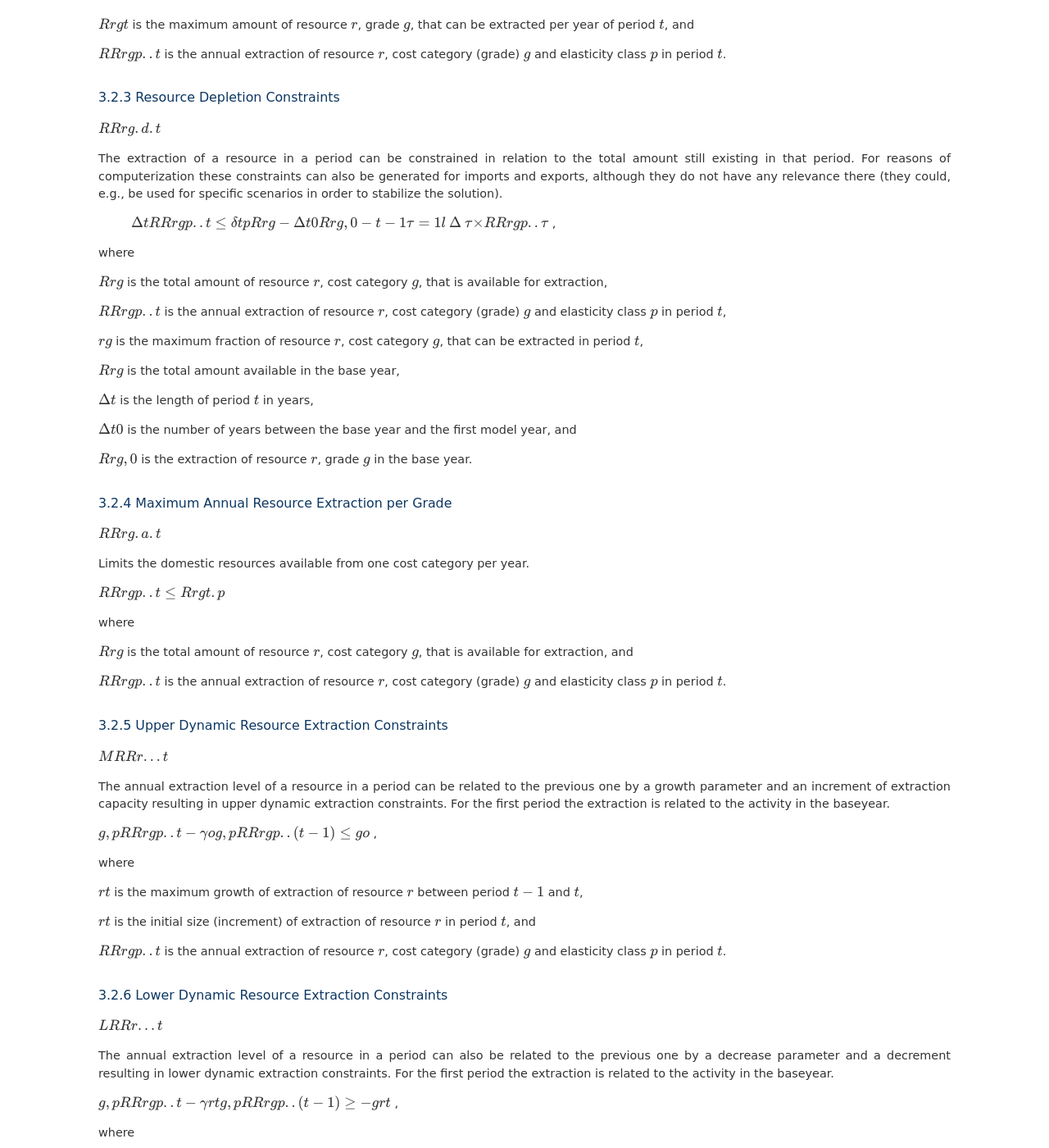
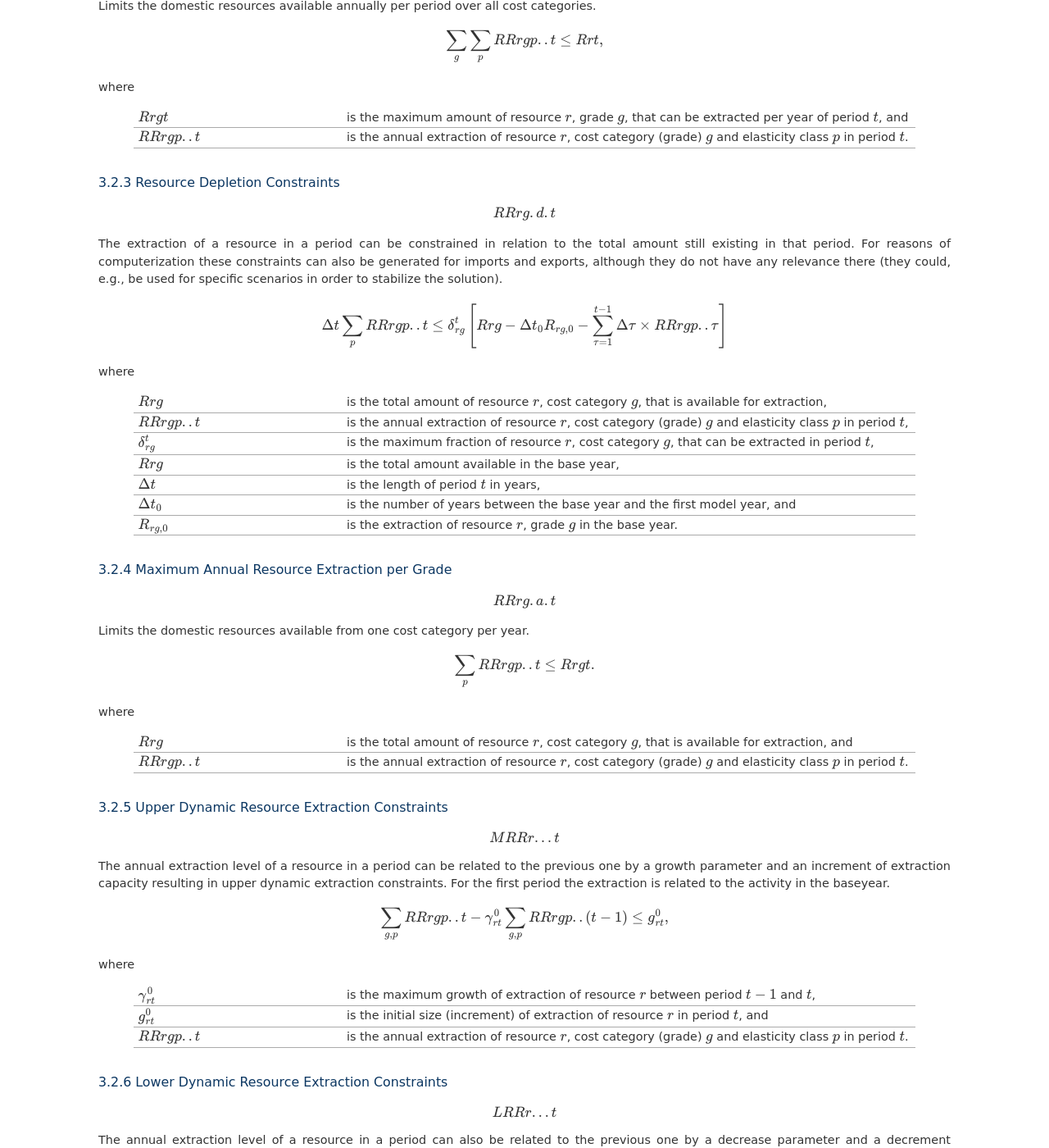
Before and after one commit to yiyi1991/message-ix-models, a Sphinx documentation site: the page built from doc/global/source/message_globiom/annex/message/domestic_resources.rst, in a window 1280 px wide and 1400 px high, scrolled down 1273 px. Shown: the whole window at 82% size. Built offline with Sphinx 7.4.7, drawn with Linux system fonts in a browser that asks for light colours; pages that are not in the unit, such as notebooks, are missing from menus; some of the changed text lies outside the part shown.

Commit message:
Update domestic_resources.rst

```diff
--- a/doc/global/source/message_globiom/annex/message/domestic_resources.rst
+++ b/doc/global/source/message_globiom/annex/message/domestic_resources.rst
@@ -11,138 +11,195 @@
 
 where
 
+.. list-table::
+   :widths: 40 110
+   :header-rows: 0
 
-:math:`R` 	identifies resource extraction variables,
-:math:`z`	is the level on that the resource is defined (usually :math:`= R)`,
-:math:`r`	is the identifier of the resource being extracted,
-:math:`g`	is the grade (also called cost category) of resource :math:`r, g \in \{a, b, c, ...\}`.
-:math:`p`	is the class of supply elasticity, which is defined for the resource and grade, or ”.”, if no elasticity is defined for this resource and grade, and
-:math:`t`	identifies the period.
+   * - :math:`R`
+     - identifies resource extraction variables,
+   * - :math:`z`
+     - is the level on that the resource is defined (usually :math:`= R)`,
+   * - :math:`r`
+     - is the identifier of the resource being extracted,
+   * - :math:`g`
+     - is the grade (also called cost category) of resource :math:`r, g \in \{a, b, c, ...\}`.
+   * - :math:`p`
+     - is the class of supply elasticity, which is defined for the resource and grade, or ”.”, if no elasticity is defined for this resource and grade, and
+   * - :math:`t`
+     - identifies the period.
 
-The resource variables are energy flow variables and represent the annual rate of extraction
-of resource :math:`r`. If several grades are defined, one variable per grade is generated (identifier :math:`g` in position 4). Supply elasticities can be defined for resource extraction as described in section 9.11; in this case one variable per elasticity class (identifier :math:`p` in position 5) is generated.
+The resource variables are energy flow variables and represent the annual rate of extraction of resource :math:`r`. If several grades are defined, one variable per grade is generated (identifier :math:`g` in position 4). Supply elasticities can be defined for resource extraction as described in section 9.11; in this case one variable per elasticity class (identifier :math:`p` in position 5) is generated.
 
 3.2 	Constraints
 ----
 The overall availability of a resource is limited in the availability constraint per grade, annual resource consumption can be constrained per grade (sum of the elasticity classes) and total. Additionally resource depletion and dynamic resource extraction constraints can be modelled.
 
+
 3.2.1 	Resource Availability per Grade
 ~~~~~~~~~~~~~~~~~
-:math:`RRrg.g..`
+
+.. math::
+   RRrg.g..
 
 Limits the domestic resource available from one cost category (grade) over the whole time horizon. Total availability of a resource is defined  as the sum over the grades.
 
-
-:math:`∆t × RRrgp..t  ≤ Rrg  − ∆t0Rrg,0 , p	t`
+.. math::
+   \sum_p\sum_t\Delta t\times RRrgp..t \leq Rrg - \Delta t_0R_{rg,0},
 
 where
 
-:math:`Rrg`	is the total amount of resource :math:`r`, cost category :math:`g`, that is available for extraction,
+.. list-table::
+   :widths: 40 110
+   :header-rows: 0
 
-:math:`RRrgp..t`	is the annual extraction of resource :math:`r`, cost category (grade):math:`g` and elasticity class :math:`p` in period :math:`t`,
-
-:math:`∆t` 	is the length of period :math:`t`.
-
-:math:`∆t0`	is the number of years between the base year and the first model year, and
-
-:math:`Rrg,0`	is the extraction of resource :math:`r`, grade :math:`g` in the base year.
+   * - :math:`Rrg`
+     - is the total amount of resource :math:`r`, cost category :math:`g`, that is available for extraction,
+   * - :math:`RRrgp..t`
+     - is the annual extraction of resource :math:`r`, cost category (grade):math:`g` and elasticity class :math:`p` in period :math:`t`,
+   * - :math:`\Delta t`
+     - is the length of period :math:`t`.
+   * - :math:`\Delta t_0`
+     - is the number of years between the base year and the first model year, and
+   * - :math:`R_{rg,0}`
+     - is the extraction of resource :math:`r`, grade :math:`g` in the base year.
 
 
 3.2.2 	Maximum Annual Resource Extraction
 ~~~~~~~~~~~~~~~~~
-:math:`RRr....t`
+.. math::
+   RRr....t
 
 Limits the domestic resources available annually per period over all cost categories.
 
-:math:`RRrgp..t  ≤ Rrt , g	p`
+.. math::
+   \sum_g\sum_pRRrgp..t \leq Rrt,
 
 where
 
-:math:`Rrgt`	is the maximum amount of resource :math:`r`, grade :math:`g`, that can be extracted per year of period :math:`t`, and
+.. list-table::
+   :widths: 40 110
+   :header-rows: 0
 
-:math:`RRrgp..t`	is the annual extraction of resource :math:`r`, cost category (grade) :math:`g` and elasticity class :math:`p` in period :math:`t`.
+   * - :math:`Rrgt`
+     - is the maximum amount of resource :math:`r`, grade :math:`g`, that can be extracted per year of period :math:`t`, and
+   * - :math:`RRrgp..t`
+     - is the annual extraction of resource :math:`r`, cost category (grade) :math:`g` and elasticity class :math:`p` in period :math:`t`.
+
 
 3.2.3 	Resource Depletion  Constraints
 ~~~~~~~~~~~~~~~~~
-:math:`RRrg.d.t`
+
+.. math::
+   RRrg.d.t
 
 The extraction of a resource in a period can be constrained  in relation to the total amount still existing in that period. For reasons of computerization these constraints can also be generated for imports and exports, although they do not have any relevance there (they could, e.g., be used for specific scenarios in order to stabilize the solution).
 
- :math:`∆t 		RRrgp..t  ≤ δt p Rrg  − ∆t0Rrg,0   − t−1 τ =1 l ∆τ ×  RRrgp..τ`	,
+.. math::
+   \Delta t\sum_pRRrgp..t \leq \delta_{rg}^t \left [Rrg - \Delta t_0R_{rg,0} - \sum_{\tau=1}^{t-1} \Delta\tau\times RRrgp..\tau \right ]
 
 where
 
-:math:`Rrg`	is the total amount of resource :math:`r`, cost category :math:`g`, that is available for extraction,
+.. list-table::
+   :widths: 40 110
+   :header-rows: 0
 
-:math:`RRrgp..t`	is the annual extraction of resource :math:`r`, cost category (grade) :math:`g` and elasticity class :math:`p` in period :math:`t`,
-
-:math:`rg`	is the maximum fraction of resource :math:`r`, cost category :math:`g`, that can be extracted in period :math:`t`,
-
-:math:`Rrg`	is the total amount available in the base year,
-
-:math:`∆t` 	is the length of period :math:`t` in years,
-
-:math:`∆t0`	is the number of years between the base year and the first model year, and
-
-:math:`Rrg,0`	is the extraction of resource :math:`r`, grade :math:`g` in the base year.
+   * - :math:`Rrg`
+     - is the total amount of resource :math:`r`, cost category :math:`g`, that is available for extraction,
+   * - :math:`RRrgp..t`
+     - is the annual extraction of resource :math:`r`, cost category (grade) :math:`g` and elasticity class :math:`p` in period :math:`t`,
+   * - :math:`\delta_{rg}^t`
+     - is the maximum fraction of resource :math:`r`, cost category :math:`g`, that can be extracted in period :math:`t`,
+   * - :math:`Rrg`
+     - is the total amount available in the base year,
+   * - :math:`\Delta t`
+     - is the length of period :math:`t` in years,
+   * - :math:`\Delta t_0`
+     - is the number of years between the base year and the first model year, and
+   * - :math:`R_{rg,0}`
+     - is the extraction of resource :math:`r`, grade :math:`g` in the base year.
 
 
 3.2.4 	Maximum Annual Resource Extraction per Grade
 ~~~~~~~~~~~~~~~~~
 
-:math:`RRrg.a.t`
+.. math::
+   RRrg.a.t
 
 Limits the domestic resources available from one cost category per year.
 
-:math:`RRrgp..t  ≤ Rrgt . p`
+.. math::
+   \sum_pRRrgp..t \leq Rrgt.
 
 where
 
-:math:`Rrg`	is the total amount of resource :math:`r`, cost category :math:`g`, that is available for extraction, and
+.. list-table::
+   :widths: 40 110
+   :header-rows: 0
 
-:math:`RRrgp..t`	is the annual extraction of resource :math:`r`, cost category (grade) :math:`g` and elasticity class :math:`p` in period :math:`t`.
+   * - :math:`Rrg`
+     - is the total amount of resource :math:`r`, cost category :math:`g`, that is available for extraction, and
+   * - :math:`RRrgp..t`
+     - is the annual extraction of resource :math:`r`, cost category (grade) :math:`g` and elasticity class :math:`p` in period :math:`t`.
 
 
 3.2.5 	Upper Dynamic Resource Extraction Constraints
 ~~~~~~~~~~~~~~~~~
 
-:math:`M RRr...t`
+.. math::
+   MRRr...t
 
 The annual extraction level of a resource in a period can be related to the previous one by a growth parameter and an increment of extraction capacity resulting in upper dynamic extraction constraints. For the first period the extraction is related to the activity in the baseyear.
 
-:math:`g,p RRrgp..t  − γo  g,p RRrgp..(t − 1) ≤ go` ,
+.. math::
+   \sum_{g,p} RRrgp..t - \gamma_{rt}^0\sum_{g,p}RRrgp..(t-1) \leq g_{rt}^0,
 
 where
 
-:math:`rt` 	is the maximum growth of extraction of resource :math:`r` between period :math:`t − 1` and :math:`t`,
+.. list-table::
+   :widths: 40 110
+   :header-rows: 0
 
-:math:`rt` 	is the initial size (increment) of extraction of resource :math:`r` in period :math:`t`, and
-
-:math:`RRrgp..t` is the annual extraction of resource :math:`r`, cost category (grade) :math:`g` and elasticity class :math:`p` in period :math:`t`.
+   * - :math:`\gamma_{rt}^0`
+     - is the maximum growth of extraction of resource :math:`r` between period :math:`t−1` and :math:`t`,
+   * - :math:`g_{rt}^0`
+     - is the initial size (increment) of extraction of resource :math:`r` in period :math:`t`, and
+   * - :math:`RRrgp..t`
+     - is the annual extraction of resource :math:`r`, cost category (grade) :math:`g` and elasticity class :math:`p` in period :math:`t`.
 
 
 3.2.6    Lower Dynamic Resource Extraction  Constraints
 ~~~~~~~~~~~~~~~~~
 
-:math:`LRRr...t`
+.. math::
+   LRRr...t
 
 The annual extraction level of a resource in a period can also be related to the previous one by a decrease parameter  and a decrement resulting in lower dynamic extraction constraints. For the first period the extraction is related to the activity in the baseyear.
 
-:math:`g,p RRrgp..t  − γrt g,p RRrgp..(t − 1) ≥ − grt` ,
+.. math::
+   \sum_{g,p}RRrgp..t - \gamma_{rt}\sum_{g,p}RRrgp..(t-1)\geq - g_{rt},
 
 where
 
-:math:`γrt` 	is the maximum decrease of extraction of resource :math:`r` between period :math:`t − 1` and :math:`t`,
+.. list-table::
+   :widths: 40 110
+   :header-rows: 0
 
-:math:`grt`	is the "last" size (decrement) of extraction of resource :math:`r` in period :math:`t`, and
-
-:math:`RRrgp..t`	is the annual extraction of resource :math:`r`, cost category (grade) :math:`g` and elasticity class :math:`p` in period :math:`t`.
+   * - :math:`\gamma_{rt}`
+     - is the maximum decrease of extraction of resource :math:`r` between period :math:`t−1` and :math:`t`,
+   * - :math:`g_{rt}`
+     - is the "last" size (decrement) of extraction of resource :math:`r` in period :math:`t`, and
+   * - :math:`RRrgp..t`
+     - is the annual extraction of resource :math:`r`, cost category (grade) :math:`g` and elasticity class :math:`p` in period :math:`t`.
 
 
 3.2.7 	Dynamic Extraction  Constraints per Grade
 ~~~~~~~~~~~~~~~~~
 
-:math:`M RRrg..t`, and
-:math:`LRRrg..t`
+.. math::
+   MRRrg..t`,
 
+and
+
+.. math::
+   LRRrg..t
 The same kind of relations as described in sections 3.2.5 and 3.2.6 can be defined per grade of the resource.
```
